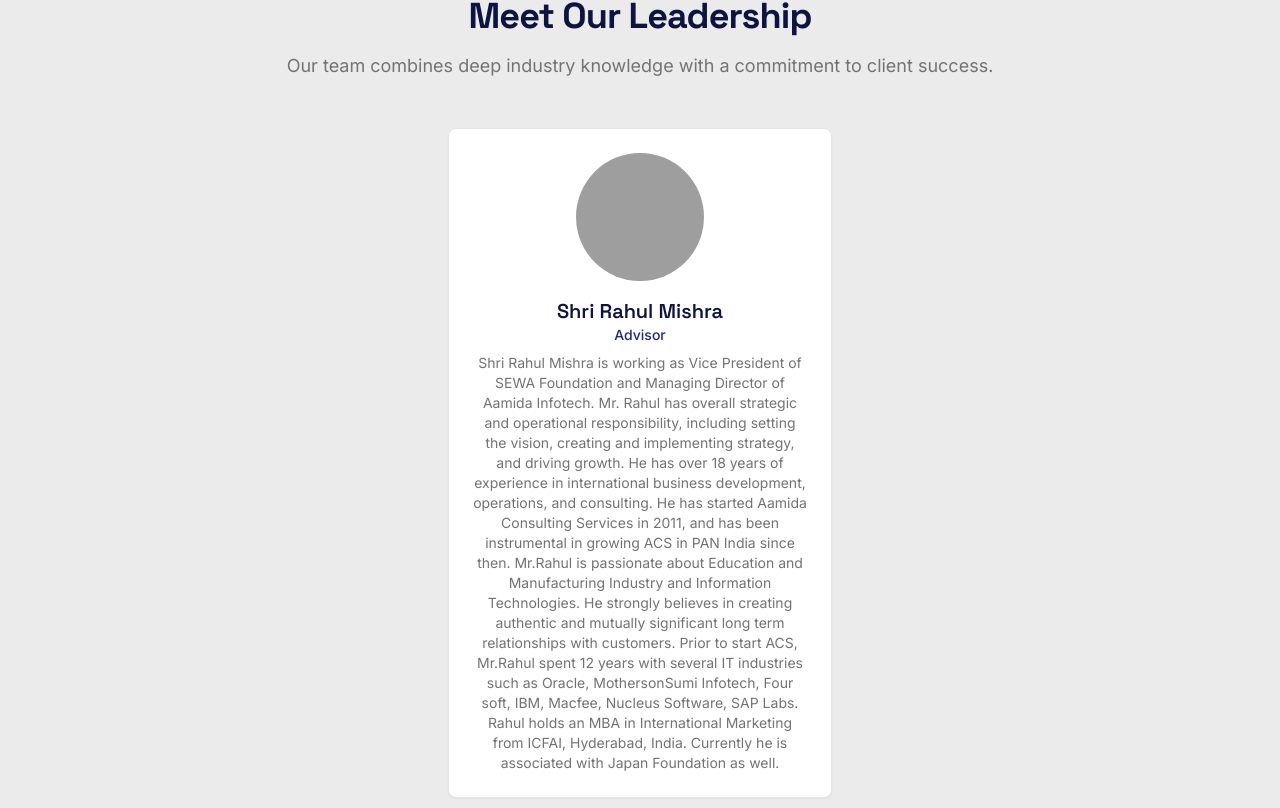
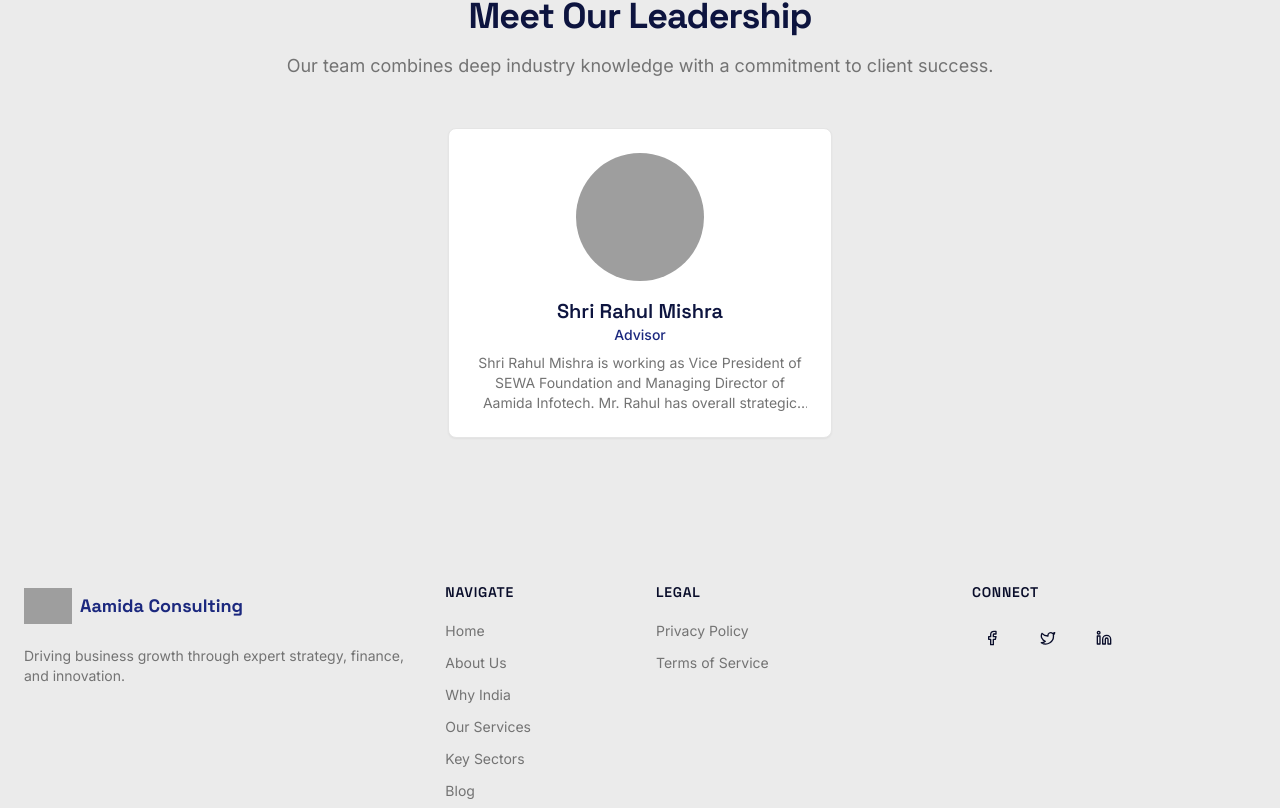
Before and after one commit to xynet7/Aamida-Consulting, a Next.js app: page /about in a window 1280 px wide. Shown: the part 1292-2100 px from the top of the page. Built offline with nearby package versions, Linux system fonts and the light colour scheme; grey boxes are pictures that could not be loaded.

Commit message:
UPDATE IT IN A LIST FORMAT SO WHEN I CLICK THE PROFILE THE COMPLETE DESC

```diff
--- a/src/app/about/page.tsx
+++ b/src/app/about/page.tsx
@@ -1,16 +1,27 @@
+
+"use client";
+
 import Image from "next/image";
-import { teamMembers } from "@/lib/data";
+import { useState } from "react";
+import { teamMembers, type TeamMember } from "@/lib/data";
 import { PlaceHolderImages } from "@/lib/placeholder-images";
-import { Card, CardContent, CardHeader, CardTitle } from "@/components/ui/card";
+import { Card, CardContent } from "@/components/ui/card";
 import { Avatar, AvatarFallback, AvatarImage } from "@/components/ui/avatar";
-
-export const metadata = {
-  title: "About Us | Aamida Consulting",
-  description: "Learn about Aamida Consulting's mission, values, and the expert team dedicated to your success.",
-};
+import { Button } from "@/components/ui/button";
+import {
+  Dialog,
+  DialogContent,
+  DialogHeader,
+  DialogTitle,
+  DialogTrigger,
+  DialogClose,
+  DialogDescription,
+} from "@/components/ui/dialog";
+import { X } from "lucide-react";
 
 export default function AboutPage() {
   const aboutImage = PlaceHolderImages.find(p => p.id === 'about-us-main');
+  const [selectedMember, setSelectedMember] = useState<TeamMember | null>(null);
 
   return (
     <div className="bg-background">
@@ -70,11 +81,16 @@ export default function AboutPage() {
             </p>
           </div>
 
-          <div className="mt-12 flex justify-center">
+          <Dialog>
+            <div className="mt-12 flex justify-center flex-wrap gap-8">
               {teamMembers.map((member) => {
                 const memberImage = PlaceHolderImages.find(p => p.id === member.image);
                 return (
-                <Card key={member.name} className="text-center max-w-sm">
+                  <DialogTrigger key={member.name} asChild>
+                    <Card
+                      className="text-center max-w-sm cursor-pointer transition-transform duration-300 hover:-translate-y-1 hover:shadow-xl"
+                      onClick={() => setSelectedMember(member)}
+                    >
                       <CardContent className="p-6">
                         <Avatar className="mx-auto h-32 w-32">
                           {memberImage && <AvatarImage src={memberImage.imageUrl} alt={member.name} data-ai-hint={memberImage.imageHint} />}
@@ -82,12 +98,39 @@ export default function AboutPage() {
                         </Avatar>
                         <h3 className="mt-4 font-headline text-xl font-semibold">{member.name}</h3>
                         <p className="text-sm font-medium text-primary">{member.role}</p>
-                    <p className="mt-2 text-sm text-muted-foreground">{member.bio}</p>
+                         <p className="mt-2 text-sm text-muted-foreground line-clamp-3">{member.bio}</p>
                       </CardContent>
                     </Card>
+                  </DialogTrigger>
                 );
               })}
             </div>
+
+            {selectedMember && (
+              <DialogContent className="sm:max-w-[600px]">
+                <DialogHeader>
+                  <DialogTitle className="flex items-center gap-4">
+                    <Avatar className="h-16 w-16">
+                      <AvatarImage src={PlaceHolderImages.find(p => p.id === selectedMember.image)?.imageUrl} alt={selectedMember.name} />
+                      <AvatarFallback>{selectedMember.name.charAt(0)}</AvatarFallback>
+                    </Avatar>
+                    <div>
+                      <div className="font-headline text-2xl">{selectedMember.name}</div>
+                      <p className="text-base font-medium text-primary">{selectedMember.role}</p>
+                    </div>
+                  </DialogTitle>
+                </DialogHeader>
+                <div className="prose prose-sm max-w-none max-h-[60vh] overflow-y-auto text-muted-foreground pr-4">
+                   <p>{selectedMember.bio}</p>
+                </div>
+                <DialogClose asChild>
+                  <Button type="button" variant="secondary" className="mt-4">
+                    Close
+                  </Button>
+                </DialogClose>
+              </DialogContent>
+            )}
+          </Dialog>
         </div>
       </section>
     </div>
```
Lines whose indentation alone changed are shown as unchanged.
